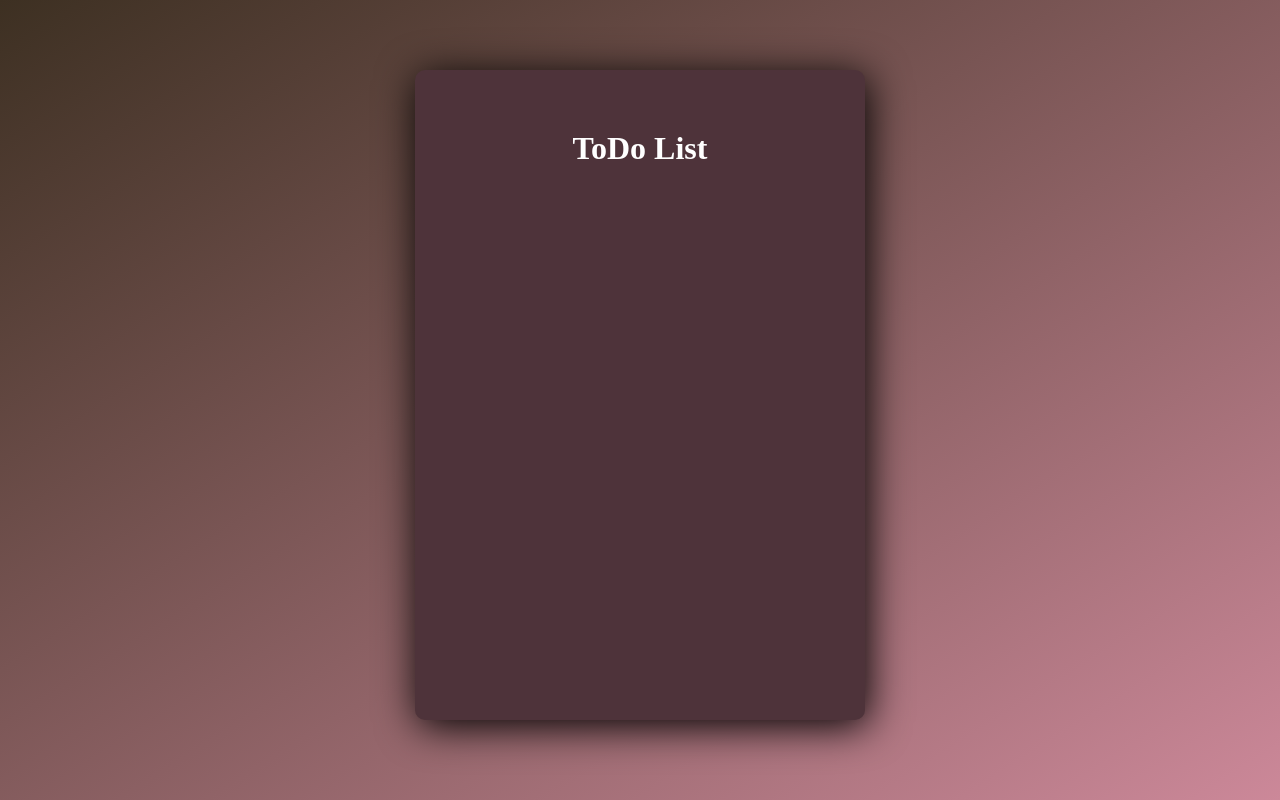
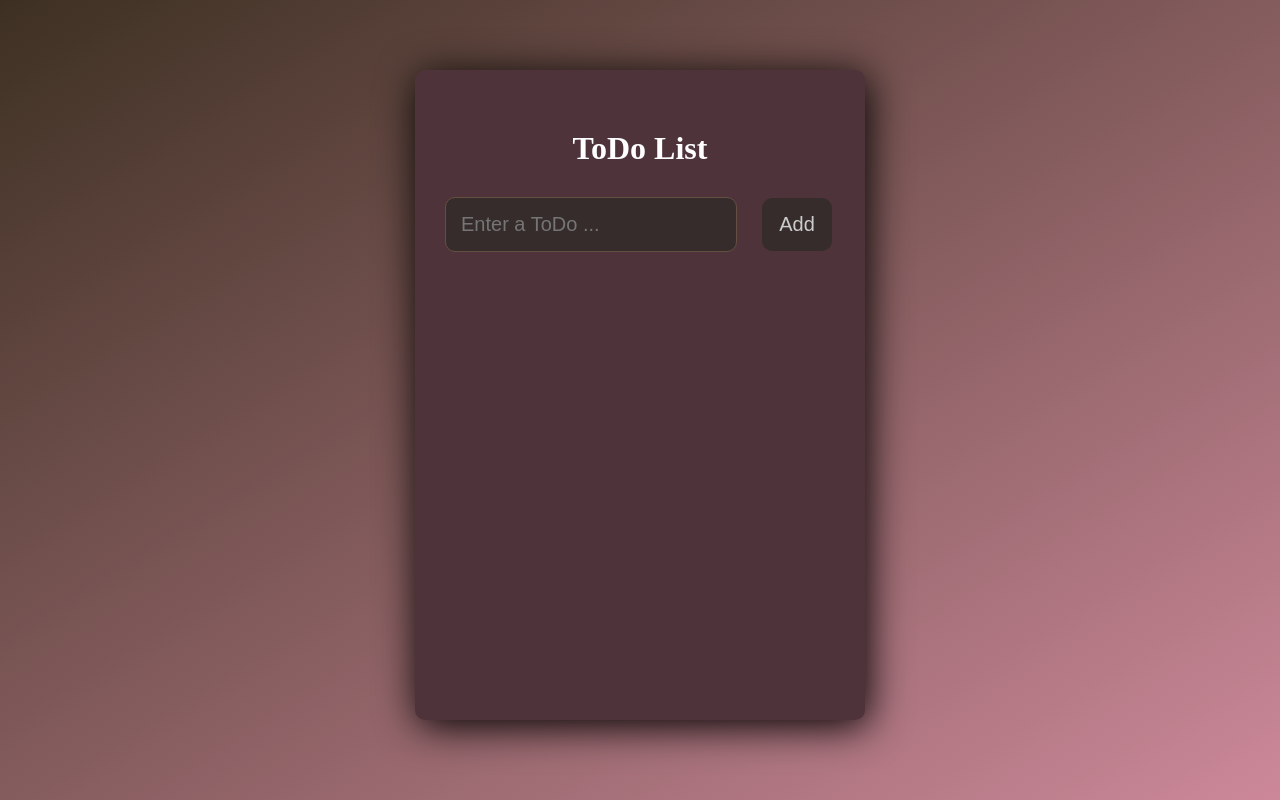
Before and after one commit to kamilozcan/react-todolist, a React (Create React App) app: page / in a window 1280 px wide. Built offline with nearby package versions, Linux system fonts and the light colour scheme.

Commit message:
Created Form

```diff
--- a/src/App.css
+++ b/src/App.css
@@ -28,3 +28,26 @@ padding: 0;
   text-align: center;
   margin: 30px 0;
 }
+
+.task-input {
+  outline: none;
+  width: 260px;
+  padding: 15px;
+  margin-right: 25px;
+  font-size: 20px;
+  color: #ccc;
+  background-color: #362c2c;
+  border: 1px solid #635041;
+  border-radius: 10px;
+}
+
+.button-add {
+  width: 70px;
+  padding: 15px 15px;
+  font-size: 20px;
+  border-radius: 10px;
+  border: 0;
+  color: #ccc;
+  background-color: #362c2c;
+  cursor: pointer;
+}
--- a/src/App.js
+++ b/src/App.js
@@ -1,4 +1,5 @@
 import "./App.css";
+import { Form } from "./components/Form";
 import { Header } from "./components/Header";
 
 function App() {
@@ -7,6 +8,9 @@ function App() {
       <div>
         <Header />
       </div>
+      <div>
+        <Form />
+      </div>
     </div>
   </div>;
 }
--- /dev/null
+++ b/src/components/Form.js
@@ -0,0 +1,10 @@
+import React from 'react'
+
+export const Form = () => {
+  return (
+    <form action="">
+        <input type="text" placeholder='Enter a ToDo ...' className='task-input' />
+        <button className='button-add' type='submit'>Add</button>
+    </form>
+  )
+}
```
